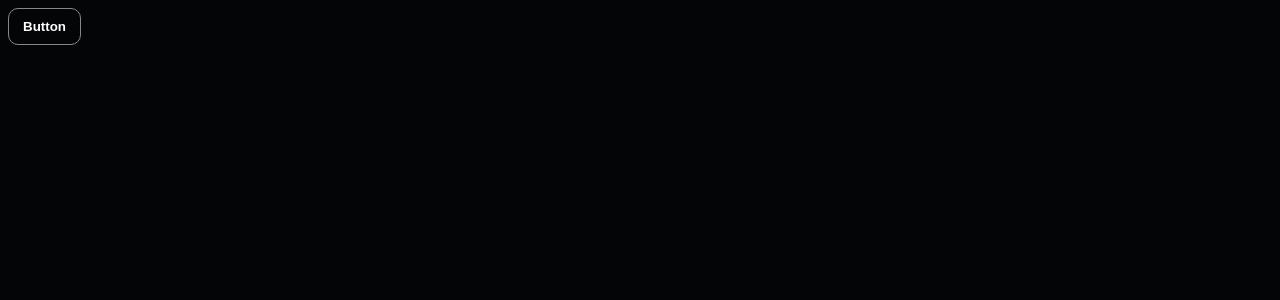
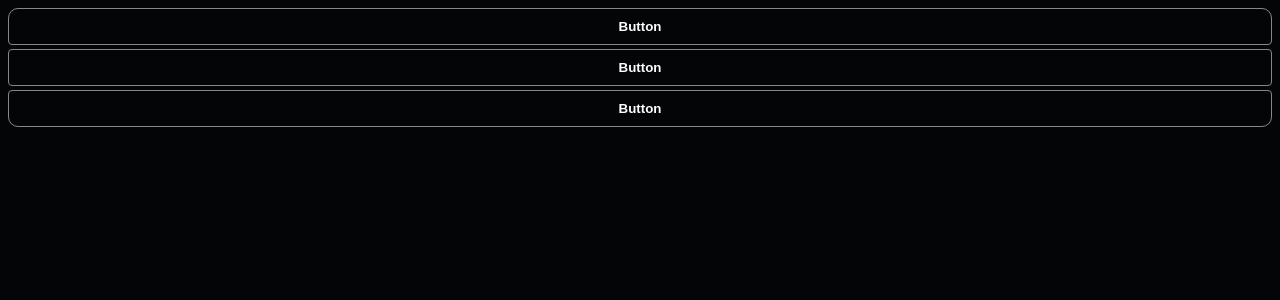
Before and after one commit to alexilearn/alexilearn.github.io, a React (Create React App) app: page / in a window 1280 px wide. Shown: the top 300 px of the page. Built offline with nearby package versions, Linux system fonts and the light colour scheme.

Commit message:
Added button group

```diff
--- a/src/App.jsx
+++ b/src/App.jsx
@@ -1,10 +1,15 @@
 import './App.css';
 import Button from './components/Button/Button';
+import ButtonGroup from './components/ButtonGroup/ButtonGroup';
 
 export default function App() {
     return (
         <div className="app dark-mode">
-            <Button text="Button" />
+            <ButtonGroup direction="vertical">
+                <Button text="Button" />
+                <Button text="Button" />
+                <Button text="Button" />
+            </ButtonGroup>
         </div>
     );
 }
--- /dev/null
+++ b/src/components/ButtonGroup/ButtonGroup.css
@@ -0,0 +1,32 @@
+.button-group {
+    display: flex;
+    gap: 4px;
+}
+
+.button-group * {
+    border-radius: 4px;
+}
+
+.button-group.horizontal {
+    flex-direction: row;
+}
+
+.button-group.horizontal *:last-child {
+    border-radius: 4px 10px 10px 4px;
+}
+
+.button-group.horizontal *:first-child {
+    border-radius: 10px 4px 4px 10px;
+}
+
+.button-group.vertical {
+    flex-direction: column;
+}
+
+.button-group.vertical *:last-child {
+    border-radius: 4px 4px 10px 10px;
+}
+
+.button-group.vertical *:first-child {
+    border-radius: 10px 10px 4px 4px;
+}
--- /dev/null
+++ b/src/components/ButtonGroup/ButtonGroup.jsx
@@ -0,0 +1,5 @@
+import './ButtonGroup.css';
+
+export default function ButtonGroup({ direction = 'horizontal', children }) {
+    return <div className={`button-group ${direction}`}>{children}</div>;
+}
```
